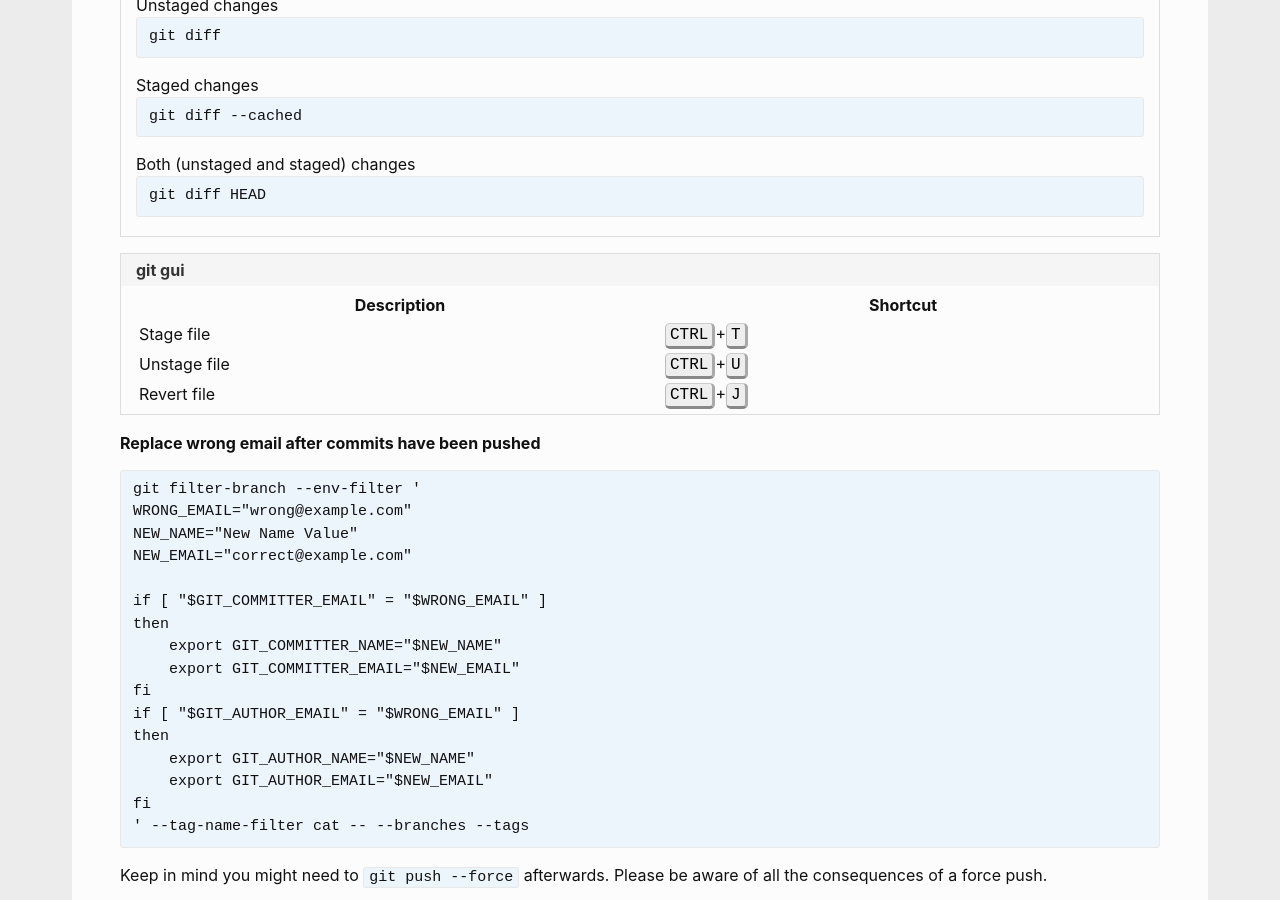
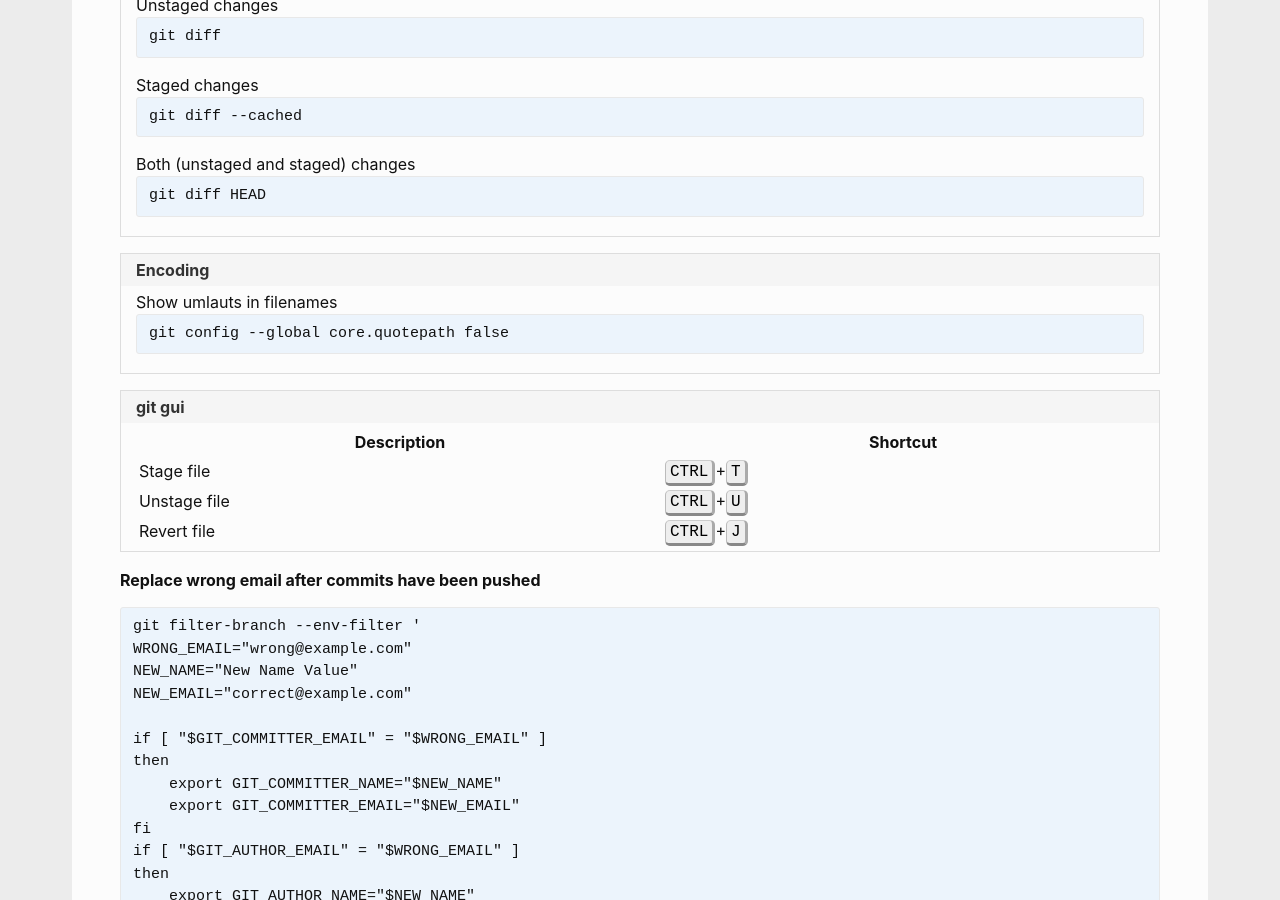
Before and after one commit to andreas-mausch/cheatsheets, a Jekyll site: the page built from _cheatsheets/git.md, in a window 1280 px wide and 900 px high, scrolled down 1527 px. Built offline with Jekyll 4.4.1, drawn with Linux system fonts in a browser that asks for light colours.

Commit message:
git quotepath

```diff
--- a/_cheatsheets/git.md
+++ b/_cheatsheets/git.md
@@ -32,6 +32,9 @@ section:
       Unstaged changes: git diff
       Staged changes: git diff --cached
       Both (unstaged and staged) changes: git diff HEAD
+  - name: Encoding
+    commands:
+      Show umlauts in filenames: git config --global core.quotepath false
   - name: git gui
     shortcuts:
       Stage file: <kbd>CTRL</kbd>+<kbd>T</kbd>
```
